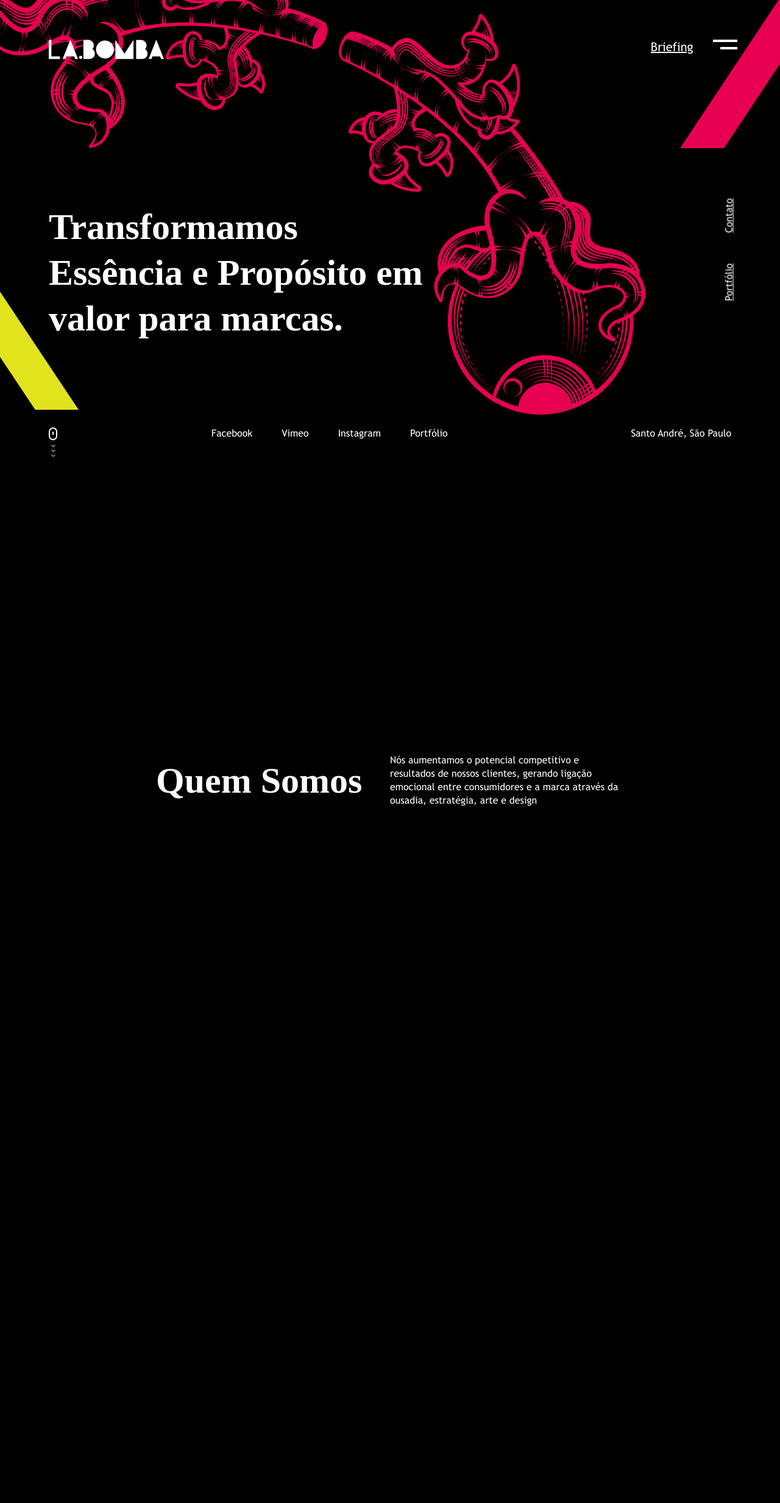
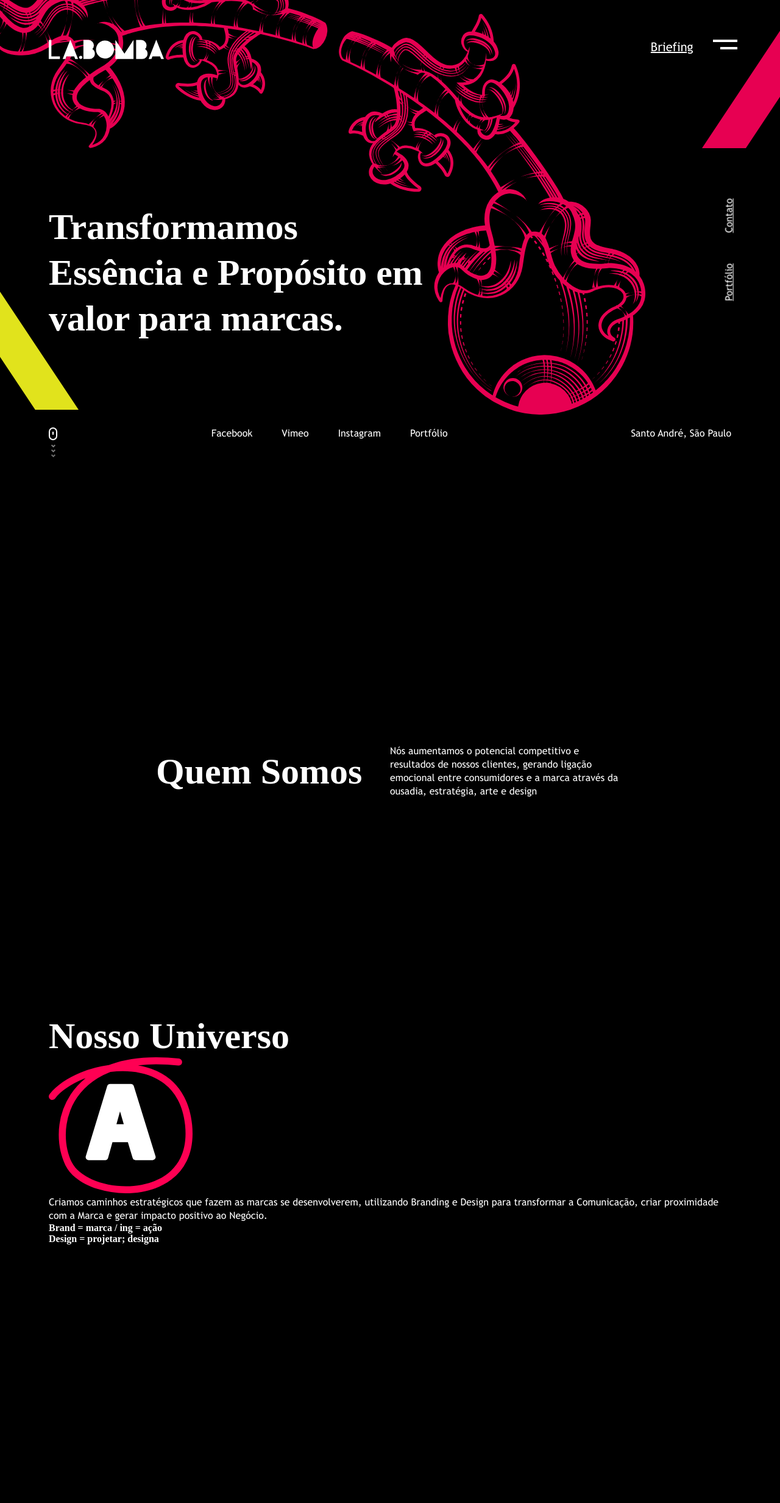
Before and after one commit to mnzsss/labomba, a PHP site: page / in a window 1280 px wide. Shown: the whole page at 61% size. Before the commit the page ends 1322 px from the top, so only its background shows below. Run offline with PHP 8.4, Linux system fonts and the light colour scheme; some libraries are stand-ins or nearby versions.

Commit message:
chore: universe details hide

```diff
--- a/assets/js/main.js
+++ b/assets/js/main.js
@@ -1,16 +1,3 @@
-// Functions
-
-// Verifica se o Usuário está na div
-function isScrolledIntoView(elem) {
-  var docViewTop = $(window).scrollTop();
-  var docViewBottom = docViewTop + $(window).height();
-
-  var elemTop = $(elem).offset().top;
-  var elemBottom = elemTop + $(elem).height();
-
-  return elemBottom <= docViewBottom && elemTop >= docViewTop;
-}
-
 // Mega Menu Icon
 $(".nav_icon").click(function() {
   $(this).toggleClass("open");
@@ -18,28 +5,43 @@ $(".nav_icon").click(function() {
 });
 
 // Studio
-// Show video
-$(window).on("scroll", function() {
-  if (!isScrolledIntoView(".studio_video")) {
-    $(".studio_video").addClass("show");
+$(window).on("scroll", () => {
+  const windowHeight = $(window).height();
+
+  // Show video
+  if ($(this).scrollTop() > windowHeight / 1.7) {
+    $(".studio_video").css({ opacity: 0.4 });
+    $(".studio_lamp").css({ opacity: 1 });
   } else {
-    $(".studio_video").removeClass("show");
+    $(".studio_video").css({ opacity: 0 });
+    $(".studio_lamp").css({ opacity: 0 });
   }
-});
 
-// Change text about with scroll
-$(window).scroll(function() {
-  let windowHeight = $(window).height();
-
-  if ($(this).scrollTop() > windowHeight * 1.13) {
+  // Change text about with scroll
+  if ($(this).scrollTop() > windowHeight * 1.12) {
     $(".about_content-paragraph").html(
       "Somos percepção e caminho, criamos conceitos, estratégias, acreditamos que a marca se comunica com o seu propósito, esse é o verdadeiro sentido."
     );
-    $(".studio_lamp").css({ opacity: 1 });
   } else {
     $(".about_content-paragraph").html(
       "Nós aumentamos o potencial competitivo e resultados de nossos clientes, gerando ligação emocional entre consumidores e a marca através da ousadia, estratégia, arte e design"
     );
-    $(".studio_lamp").css({ opacity: 0 });
+  }
+
+  // Change elements universe section
+  if ($(this).scrollTop() > windowHeight * 1.7) {
+    $(".background_detail_magenta").css({
+      position: "absolute",
+      top: "10px",
+      left: "10px"
+    });
+    $(".background_detail_amarelo").css({ bottom: "70%" });
+  } else {
+    $(".background_detail_magenta").css({
+      position: "fixed",
+      top: "-14%",
+      left: "90%"
+    });
+    $(".background_detail_amarelo").css({ bottom: "8em" });
   }
 });
--- a/index.html
+++ b/index.html
@@ -255,11 +255,34 @@
     </div>
 
     <!-- Quem Somos -->
-    <div class="container studio">
+    <div class="studio">
       <div class="studio_container">
-        <div class="about_content">
+        <div class="about_content container">
           <h2 class="about_content-title">Quem Somos</h2>
           <p class="about_content-paragraph"></p>
+        </div>
+
+        <div class="universe_content container">
+          <h2 class="universe_content-title">Nosso Universo</h2>
+
+          <img
+            src="./assets/img/universe_icon_a_circle.svg"
+            class="universe_content-icon"
+          />
+
+          <p class="universe_content-paragraph">
+            Criamos caminhos estratégicos que fazem as marcas se desenvolverem,
+            utilizando Branding e Design para transformar a Comunicação, criar
+            proximidade com a Marca e gerar impacto positivo ao Negócio.
+          </p>
+
+          <h4 class="universe_content-detach">
+            <span>Brand</span> = marca / <span>ing</span> = ação
+          </h4>
+
+          <h4 class="universe_content-detach">
+            <span>Design</span> = projetar; designa
+          </h4>
         </div>
 
         <img src="./assets/img/lampada.svg" class="studio_lamp" />
--- a/sass/_containers.scss
+++ b/sass/_containers.scss
@@ -4,4 +4,5 @@
 
 .container {
   height: 100vh;
+  clear: both;
 }
--- a/sass/_header.scss
+++ b/sass/_header.scss
@@ -10,10 +10,10 @@ header {
     }
 
     &_detail_magenta {
+      z-index: -1;
       position: fixed;
-      z-index: -1;
       top: -14%;
-      right: -9em;
+      left: 90%;
     }
 
     &_detail_amarelo {
--- a/sass/_studio.scss
+++ b/sass/_studio.scss
@@ -3,11 +3,26 @@
     &_content {
       display: flex;
       align-items: center;
-      position: absolute;
-      top: 160%;
-      left: 50%;
-      transform: translate(-50%, -50%);
+      margin: 0 auto;
       width: 60%;
+
+      &-title {
+        font-size: em(60);
+        width: 100%;
+      }
+
+      &-paragraph {
+        font-size: em(16);
+        line-height: 22px;
+        width: 100%;
+      }
+    }
+  }
+
+  .universe {
+    &_content {
+      padding: 0 5em;
+      margin: 0 auto;
 
       &-title {
         font-size: em(60);
@@ -26,13 +41,10 @@
     height: 100%;
     width: 100%;
     object-fit: cover;
-    position: relative;
-    z-index: -2;
+    position: fixed;
+    top: 0;
     opacity: 0;
-
-    &.show {
-      opacity: 0.4;
-    }
+    z-index: -9999;
   }
 
   &_lamp {
```
Also changed, not shown: assets/css/labomba.min.css, assets/img/universe_icon_a_circle.svg (added).
